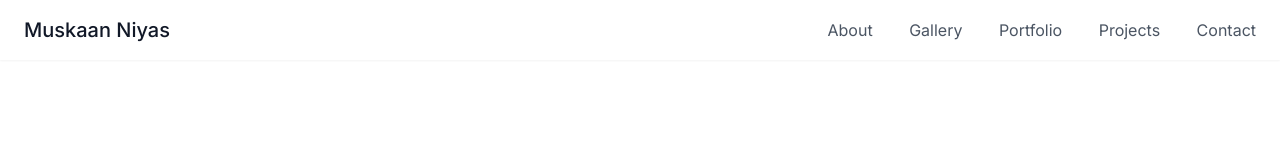
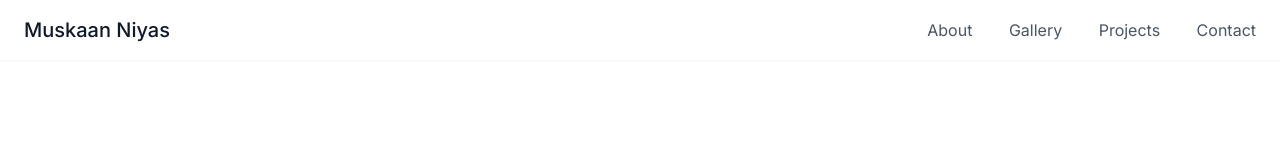
Before and after one commit to muskaanniyas/muskaanniyas.github.io, a plain HTML site: page index.html in a window 1280 px wide. Shown: the top 160 px of the page. Drawn offline with nearby package versions, Linux system fonts and the light colour scheme.

Commit message:
Update index.html

```diff
--- a/index.html
+++ b/index.html
@@ -68,7 +68,6 @@
       <div class="space-x-8">
         <a href="#about" class="nav-link text-gray-600">About</a>
         <a href="#gallery" class="nav-link text-gray-600">Gallery</a>
-<a href="resume.pdf" class="nav-link text-gray-600" target="_blank" rel="noopener noreferrer">Portfolio</a>
         <a href="#projects" class="nav-link text-gray-600">Projects</a>
         <a href="#contact" class="nav-link text-gray-600">Contact</a>
       </div>
```
